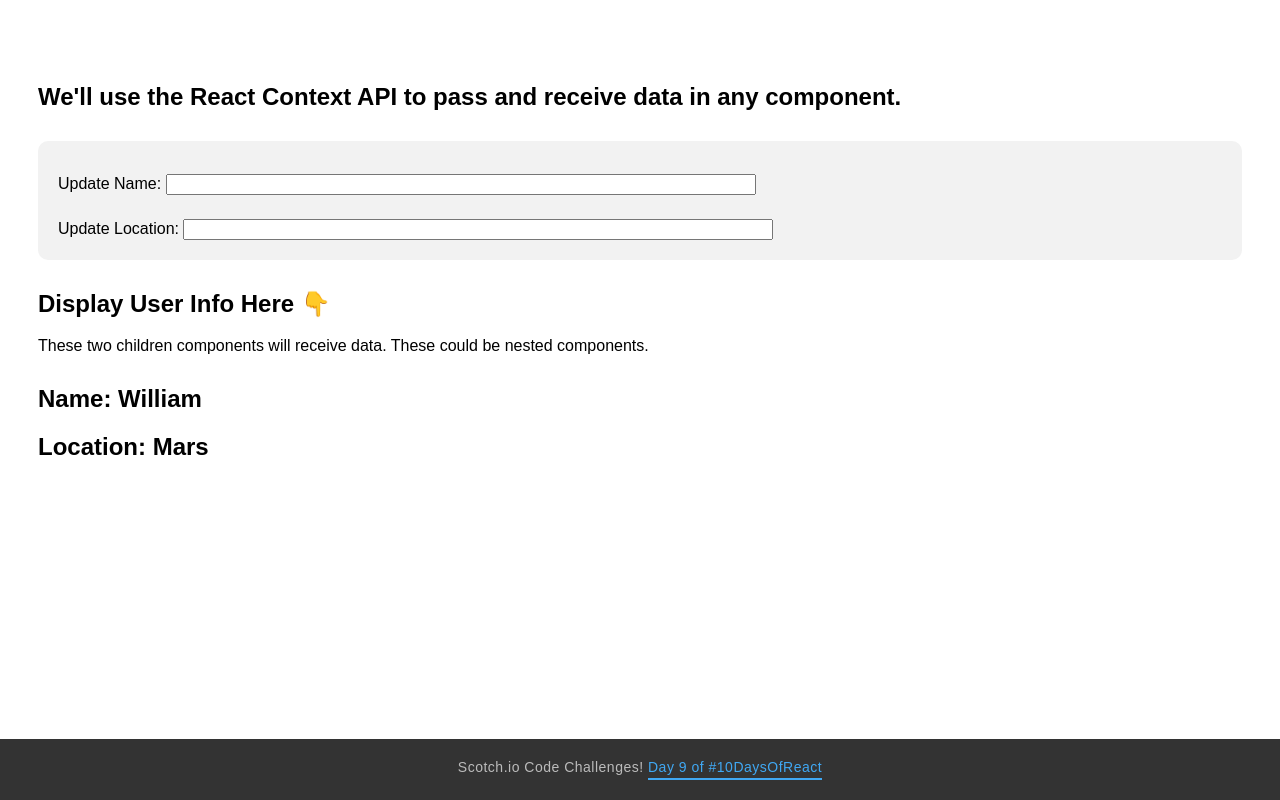
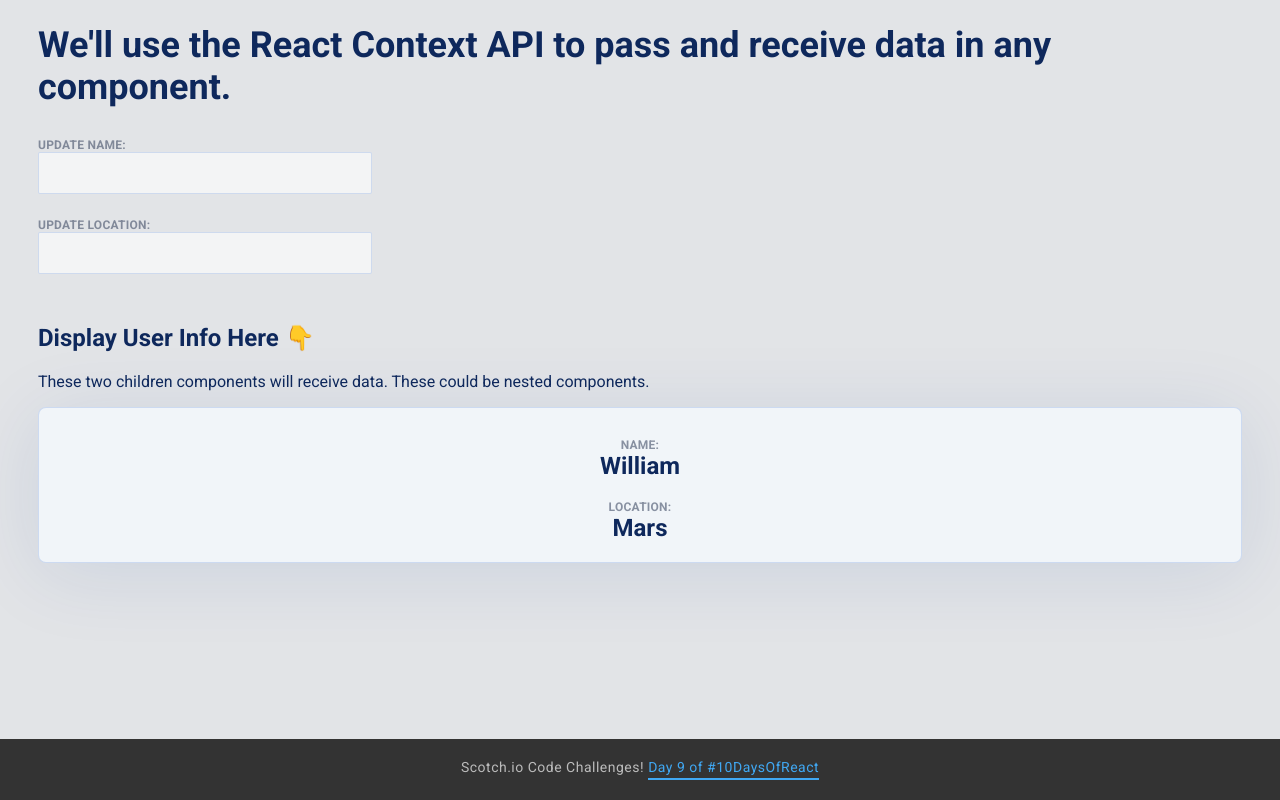
Before and after one commit to danielacb/course_10-react-challenges-beginner, a React app in the folder 09-use-react-context/: page / in a window 1280 px wide. Built offline with nearby package versions, Linux system fonts and the light colour scheme.

Commit message:
challenge 09: update style

```diff
--- a/09-use-react-context/src/LocationComponent.js
+++ b/09-use-react-context/src/LocationComponent.js
@@ -9,7 +9,7 @@ const Location = () => {
     <div>
       {/* Display user's location from Context */}
       <h2 className="is-size-4">
-        <strong>Location</strong>: {user.location}
+        <strong>Location:</strong> {user.location}
       </h2>
     </div>
   );
--- a/09-use-react-context/src/NameComponent.js
+++ b/09-use-react-context/src/NameComponent.js
@@ -9,7 +9,7 @@ const Name = () => {
     <div style={{ marginTop: "30px" }}>
       <h2 className="is-size-4">
         {/* Pass name from context here */}
-        <strong>Name</strong>: {user.name}
+        <strong>Name:</strong> {user.name}
       </h2>
     </div>
   );
--- a/09-use-react-context/src/index.js
+++ b/09-use-react-context/src/index.js
@@ -10,20 +10,21 @@ import "./styles.css";
 function App() {
   return (
     <div className="App">
-      <h2 className="is-size-4">
+      <h1>
         We'll use the React Context API to pass and receive data in any
         component.
-      </h2>
+      </h1>
       <div className="container">
         <UserForm />
-
-        <h2 className="is-size-4">Display User Info Here <span role="img" aria-label="Down here">👇</span></h2>
+        <h2>Display User Info Here <span role="img" aria-label="Down here">👇</span></h2>
         <p>
           These two children components will receive data. These could be nested
           components.
         </p>
-        <Name />
-        <Location />
+        <div className="card">
+          <Name />
+          <Location />
+        </div>
       </div>
       <ScotchInfoBar seriesNumber={9} />
     </div>
--- a/09-use-react-context/src/styles.css
+++ b/09-use-react-context/src/styles.css
@@ -1,8 +1,20 @@
+@import url("https://fonts.googleapis.com/css2?family=Roboto:wght@400;700&display=swap");
+
+body {
+  background: rgba(222, 224, 228, 0.86);
+  color: #0E285C;
+}
+
 .App {
-  font-family: sans-serif;
-  margin-top: 83px;
+  font-family: "Roboto", sans-serif;
+  margin-bottom: 83px;
   padding-left: 30px;
   padding-right: 30px;
+}
+
+h1 {
+  font-size: 36px;
+  line-height: 42px;
 }
 
 .input-item {
@@ -10,13 +22,49 @@
 }
 
 .input {
-  width: 50%;
+  background: rgba(255, 255, 255, 0.6);
+  border-radius: 2px;
+  border: 1px solid rgba(57, 109, 210, 0.2);
+  color: rgba(65, 77, 101, 0.8);
+  font-size: 14px;
+  max-width: 300px;
+  padding: 12px 16px;
+  transition: .4s;
+  width: calc(100% - 30px);
+}
+
+input:focus {
+  background: #FFFFFF;
+  border: 1px solid rgba(57, 109, 210, 0.8);
+  outline: none;
 }
 
 .user-form {
-  background: #f2f2f2;
-  border-radius: 10px;
-  padding: 10px 20px 20px;
+  margin-bottom: 30px;
   margin-top: 30px;
-  margin-bottom: 30px;
+  padding: 0 0 20px;
 }
+
+.label,
+.is-size-4 strong {
+  color: rgba(65, 77, 101, 0.6);
+  display: block;
+  font-size: 12px;
+  font-weight: bold;
+  letter-spacing: 0.02em;
+  text-transform: uppercase;
+}
+
+.card {
+  background: #F1F5F9;
+  border-radius: 8px;
+  border: 1px solid rgba(57, 109, 210, 0.2);
+  box-shadow: 0px 10px 80px rgba(5, 57, 150, 0.1);
+  text-align: center;
+}
+
+@media (max-width: 480px) {
+  .App {
+    padding: 0 16px 20px;
+  }
+}
```
